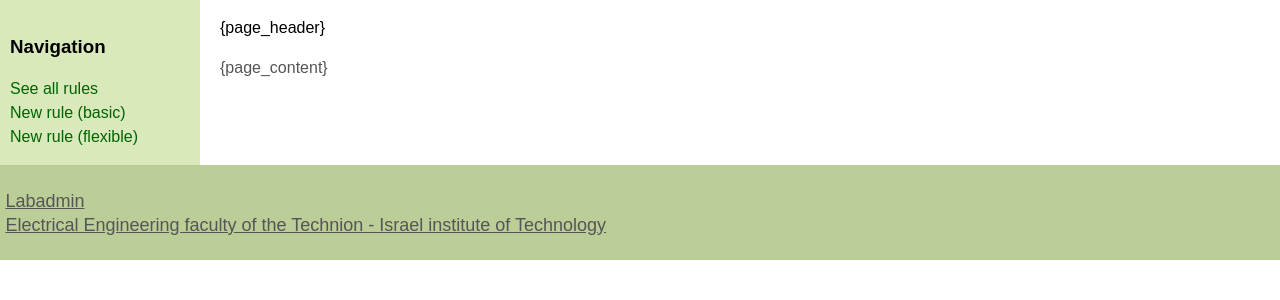
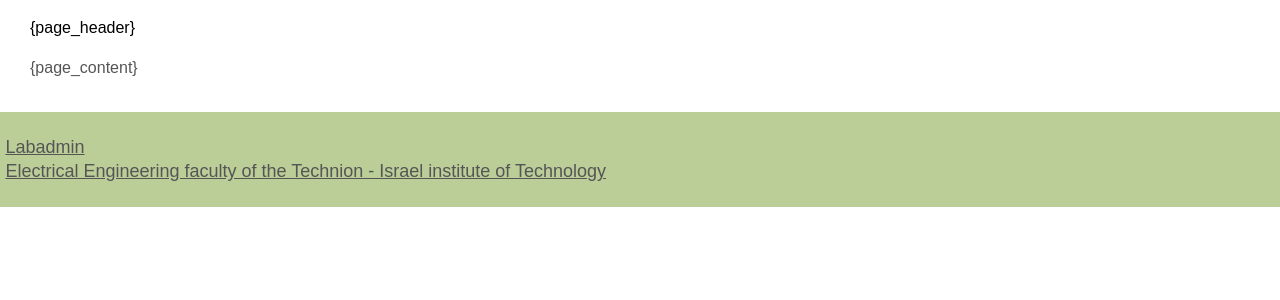
Before and after one commit to noam-k/technion2, a PHP site: page /view/template.html in a window 1280 px wide. Shown: the part 88-388 px from the top of the page. Run offline with PHP 8.4, Linux system fonts and the light colour scheme.

Commit message:
Remove left side navbar

```diff
--- a/view/template.html
+++ b/view/template.html
@@ -10,8 +10,8 @@
 			min-width: 630px;
 		}
 		#container {
-			padding-left: 200px;
-			padding-right: 190px;
+			padding-left: 10px;
+			padding-right: 50px;
 		}
 		#container .column {
 			position: relative;
@@ -20,17 +20,6 @@
 		#center {
 			padding: 10px 20px;
 			width: 100%;
-		}
-		#left {
-			width: 180px;
-			padding: 0 10px;
-			right: 240px;
-			margin-left: -100%;
-		}
-		#right {
-			width: 130px;
-			padding: 0 10px;
-			margin-right: -100%;
 		}
 		#footer {
 			clear: both;
@@ -219,14 +208,6 @@
 				<p>{page_content}</p>
 			</article>
 		</main>
-		<nav id="left" class="column">
-			<h3>Navigation</h3>
-			<ul>
-				<li><a href="rulesList.php">See all rules</a></li>
-				<li><a href="newBasicRule.php">New rule (basic)</a></li>
-				<li><a href="newFlexibleRule.php">New rule (flexible)</a></li>
-			</ul>
-		</nav>
 	</div>
 	<div id="footer-wrapper">
 		<footer id="footer"><p>
--- a/view/view.php
+++ b/view/view.php
@@ -11,7 +11,7 @@ class RulesView {
     const PAGE_NEW_RULE_TITLE = 'Add new rule';
     const PAGE_NEW_RULE_HEADER = 'New rule to add:';
     const PAGE_EXISTING_RULES_TITLE = 'Rules already in the system';
-    const PAGE_EXISTING_RULES_HEADER = 'List of rules:';
+    const PAGE_EXISTING_RULES_HEADER = 'List of existing rules:';
     const PAGE_WELCOME_TITLE = 'Home Page';
     const PAGE_WELCOME_HEADER = 'Welcome to alert system for LabAdmin';
 
```
